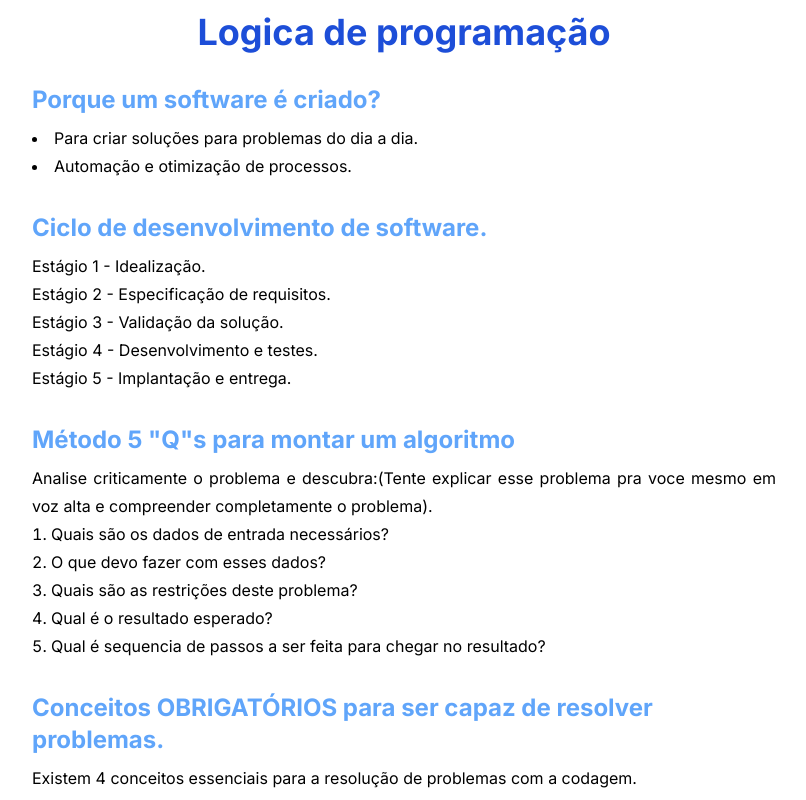
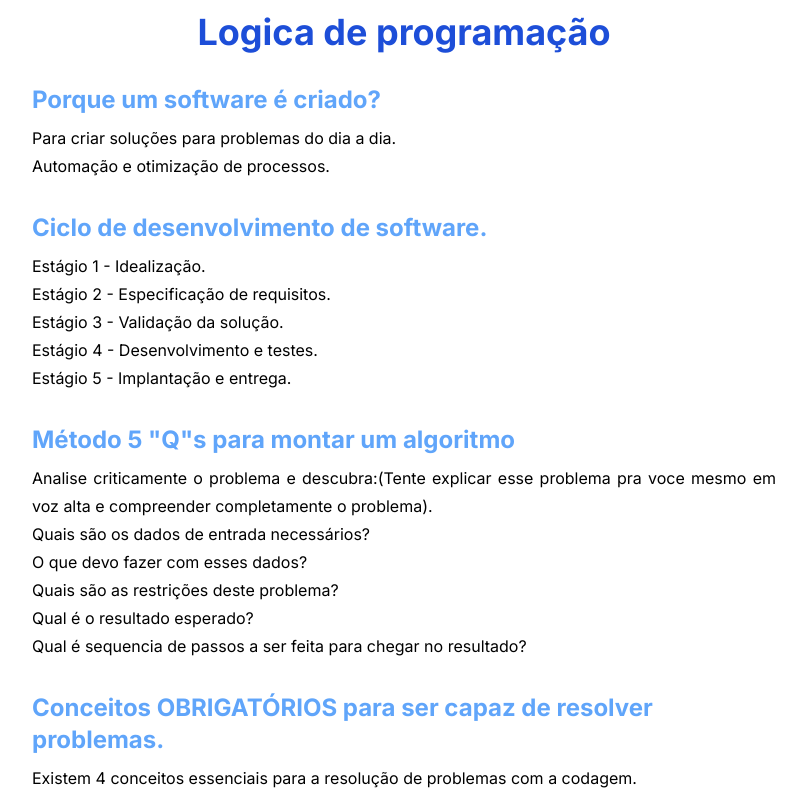
Before and after one commit to oPatrickDaniel/my-notes, a Next.js app: page / in a window 1280 px wide. Shown: the top 800 px of the page, without its empty margins (236-1042 px from the left). Built offline with nearby package versions, Linux system fonts and the light colour scheme.

Commit message:
feat: new styles

```diff
--- a/app/globals.css
+++ b/app/globals.css
@@ -3,16 +3,6 @@
 @tailwind utilities;
 
 /* :root {} */
-
-ul {
-    list-style: disc;
-    list-style-position: inside;
-}
-
-ol {
-    list-style-type: decimal;
-    list-style-position: inside;
-}
 
 h1 {
     @apply text-center text-blue-700 font-bold text-4xl
@@ -26,6 +16,25 @@ h3 {
     @apply text-blue-800 font-bold text-xl mt-2
 }
 
+h4 {
+    @apply text-blue-900 font-bold text-lg mt-6
+}
+
 p {
-    text-align: justify;
+    @apply text-justify
 }
+
+table {
+    @apply w-full
+}
+
+table,
+th,
+td {
+    @apply border border-gray-500 mt-2
+}
+
+table th,
+table td {
+    @apply p-2;
+}
```
